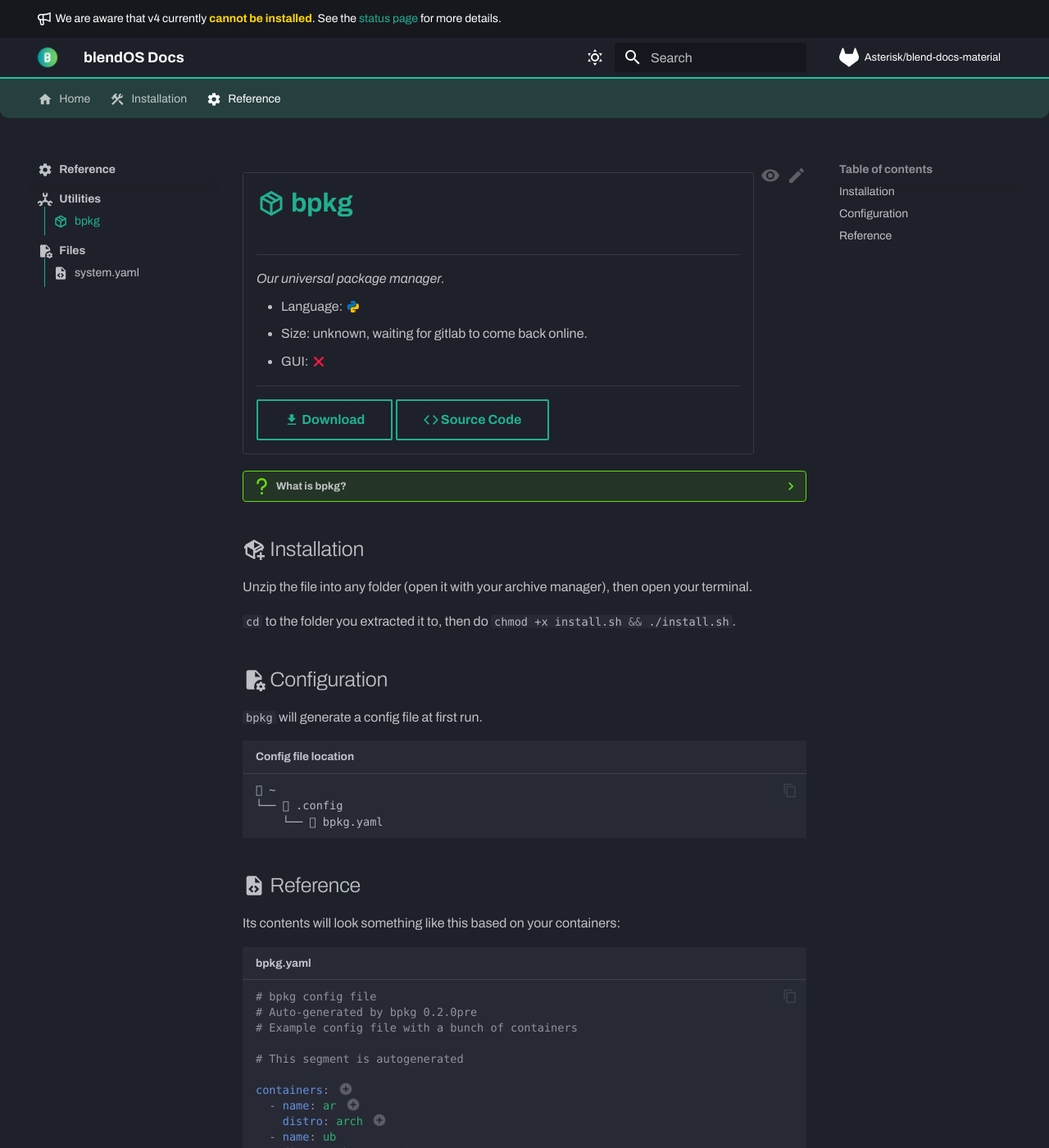
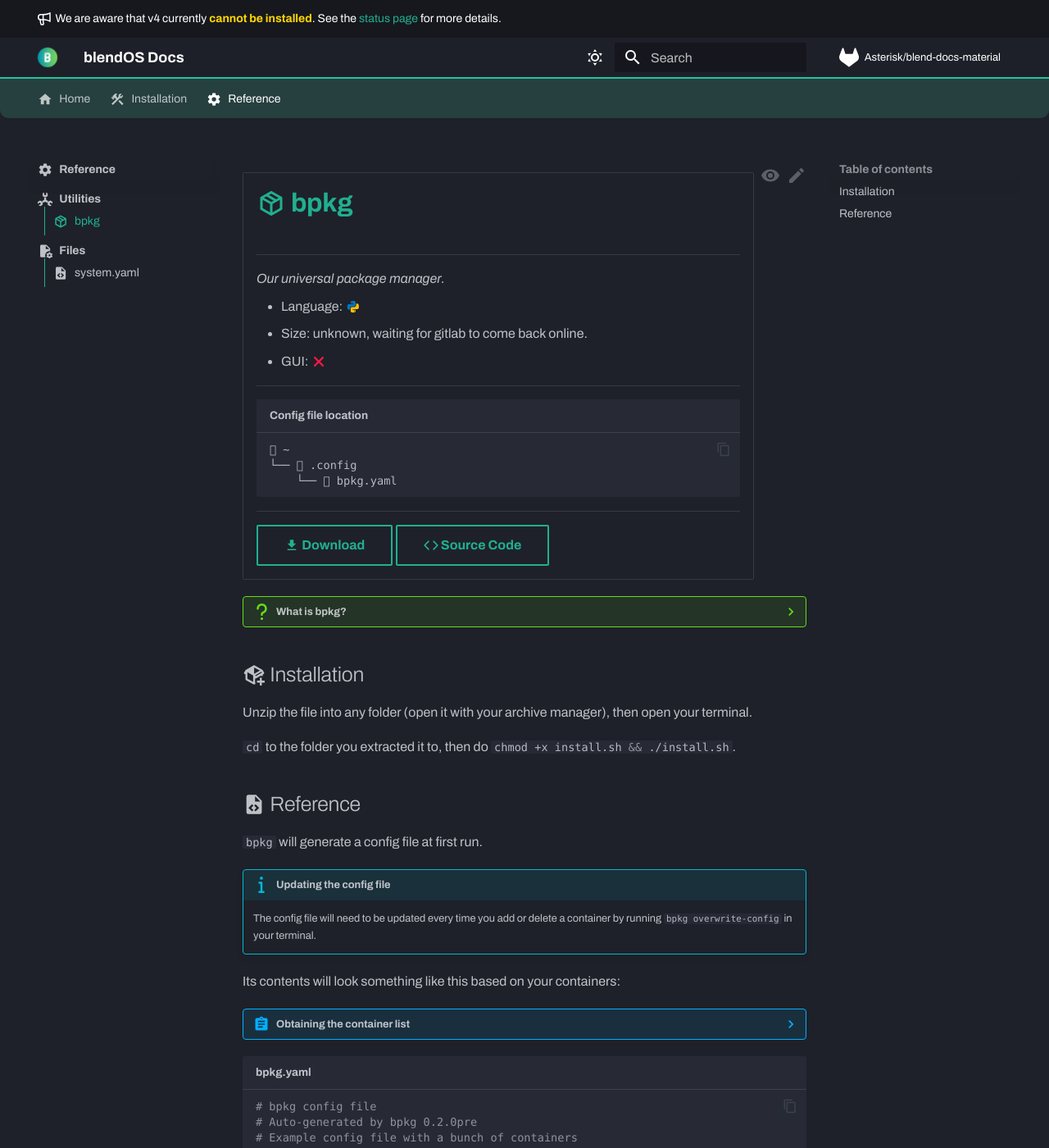
Before and after one commit to blend-os/website, an MkDocs documentation site: the page built from docs/reference/utils/bpkg.md, in a window 1280 px wide and 1400 px high. Shown: the whole window at 82% size. Built offline with MkDocs 1.6.1 and Material for MkDocs 9.7.7, drawn with Linux system fonts in a browser that asks for light colours; some web fonts are replaced.

Commit message:
reference tweaks

````diff
--- a/docs/reference/utils/bpkg.md
+++ b/docs/reference/utils/bpkg.md
@@ -15,33 +15,48 @@
     - GUI: :octicons-x-12:{ .red title="No" }
 
     --------
+    ```title="Config file location"
+    󱂵 ~
+    └── 󰉋 .config
+        └── 󰈮 bpkg.yaml
+    ```
+
+    ------
 
     [:material-download: Download](https://git.blendos.co/blendOS/bpkg/-/archive/main/bpkg-main.tar.gz){ .md-button target="_blank" rel="noopener noreferrer" } [:octicons-code-16: Source Code](https://git.blendos.co/blendos/bpkg){ .md-button target="_blank" rel="noopener noreferrer" }
 
 </div>
 ??? question "What is bpkg?"
     `bpkg` is our package management utility that allows you to use the package managers of all your containers. This allows you to quickly install packages from any repo.
+
 ## :material-package-variant-plus: Installation
 
 Unzip the file into any folder (open it with your archive manager), then open your terminal.
 
 `cd` to the folder you extracted it to, then do `#!bash chmod +x install.sh && ./install.sh`.
 
-## :material-file-cog: Configuration
+
+
+## :material-file-code: Reference
 
 `bpkg` will generate a config file at first run.
 
-<!-- Nerd Font icons are used here. We've set the monospace font to a nerd font saved in assets/fonts. -->
-
-```title="Config file location"
-󱂵 ~
-└── 󰉋 .config
-    └── 󰈮 bpkg.yaml
-```
-
-## :material-file-code: Reference
+!!! info "Updating the config file"
+    The config file will need to be updated every time you add or delete a container by running `#!bash bpkg overwrite-config` in your terminal.
 
 Its contents will look something like this based on your containers:
+
+??? abstract "Obtaining the container list"
+    The container list is obtained by using the following commands:
+
+    ```bash
+    podman ps -a --no-trunc --size --format '{{.Names}}'
+    ```
+    ```bash
+    podman ps -a --no-trunc --size --format '{{.Image}}'
+    ```
+
+    The YAML code is generated from the output.
 
 ```yaml title="bpkg.yaml"
 # bpkg config file
--- a/mkdocs.yml
+++ b/mkdocs.yml
@@ -20,6 +20,7 @@
       danger: material/bomb
       question: fontawesome/solid/question
       bug: material/bug
+      info: fontawesome/solid/info
   features:
     - navigation.tracking
     - navigation.tabs
````
Also changed, not shown: other parts of docs/reference/utils/bpkg.md (+4 -0 lines).
